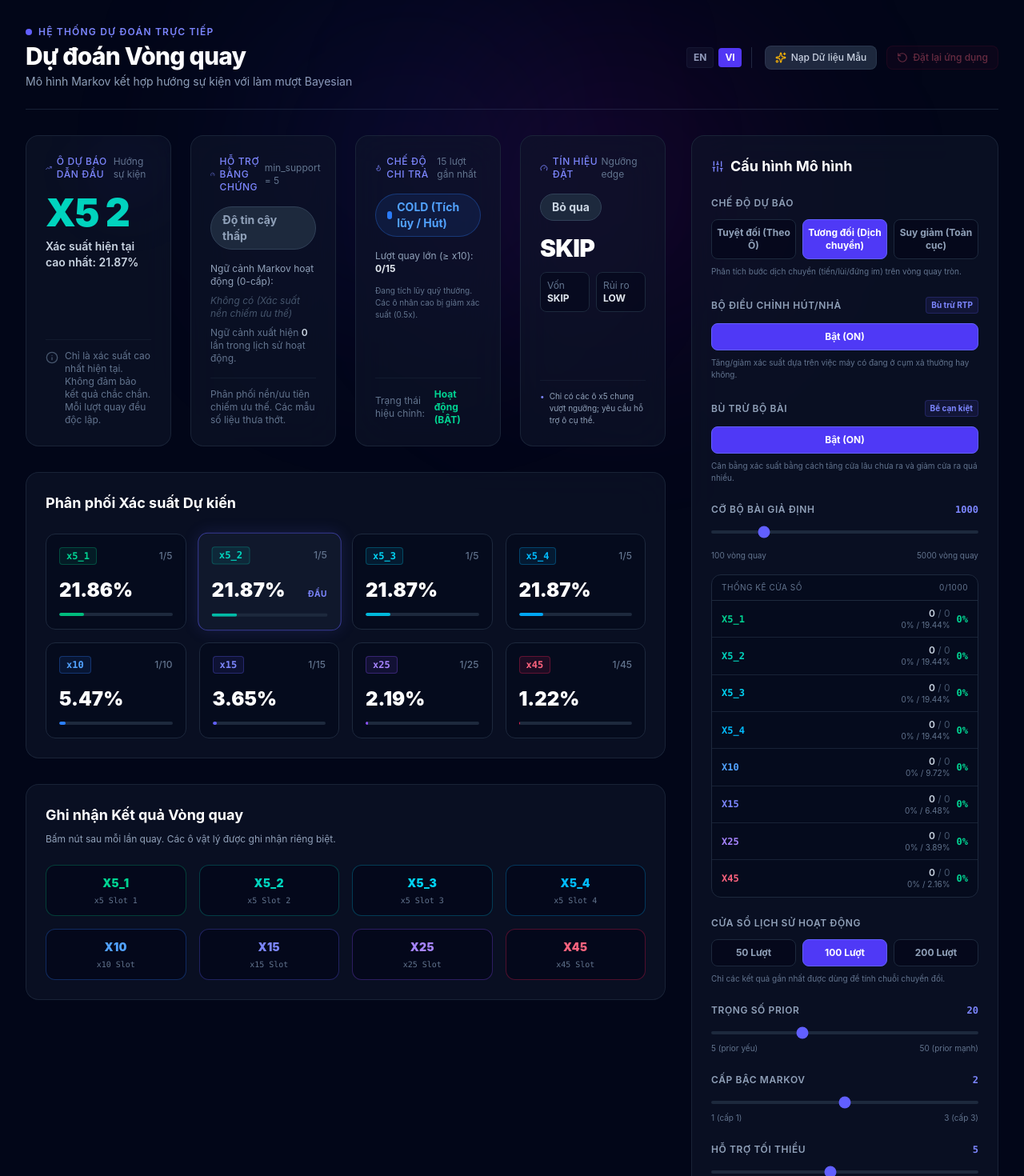
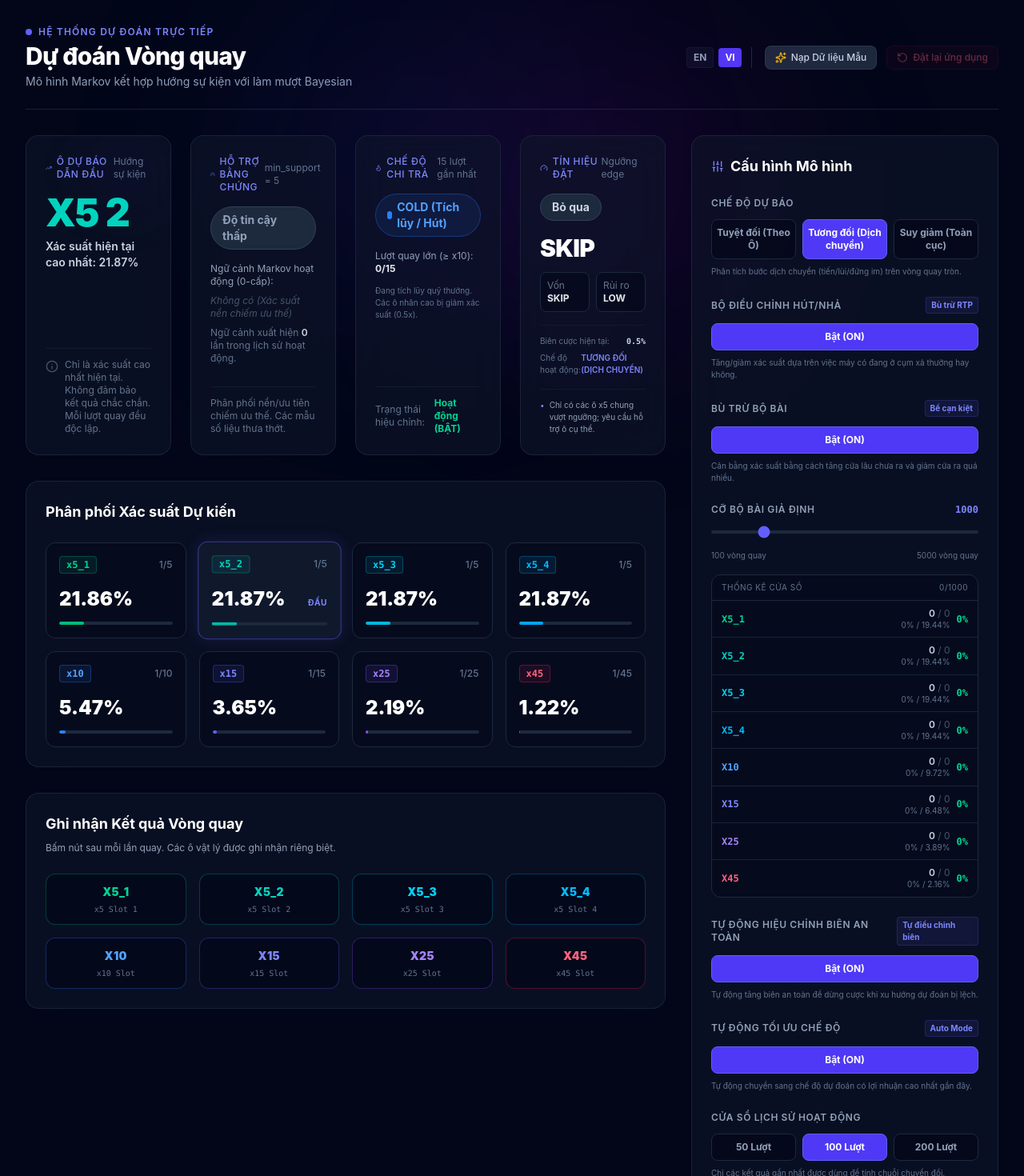
Before and after one commit to patdev495/hiya-app, a React (Vite) app: page / in a window 1280 px wide. Shown: the top 1470 px of the page at 80% size. Built offline with nearby package versions, Linux system fonts and the light colour scheme.

Commit message:
feat: implement adaptive safety margin and auto mode switching

```diff
--- a/src/App.tsx
+++ b/src/App.tsx
@@ -44,6 +44,8 @@ const DEFAULT_CONFIG: Config = {
   decayFactor: 0.95,
   useDeckAdjuster: true,
   deckSize: 1000,
+  useAdaptiveSafety: true,
+  useAutoModeSwitch: true,
 };
 
 // Color mapping for outcomes to make the UI look rich and easy to scan
@@ -155,6 +157,12 @@ export default function App() {
         }
         if (parsed.deckSize === undefined) {
           parsed.deckSize = 1000;
+        }
+        if (parsed.useAdaptiveSafety === undefined) {
+          parsed.useAdaptiveSafety = true;
+        }
+        if (parsed.useAutoModeSwitch === undefined) {
+          parsed.useAutoModeSwitch = true;
         }
         setConfig(parsed);
       }
@@ -511,10 +519,15 @@ export default function App() {
                     <span className="text-xs text-slate-500">{t('edgeGate')}</span>
                   </div>
 
-                  <div className="mt-4 flex items-center gap-2">
+                  <div className="mt-4 flex flex-wrap items-center gap-2">
                     <span className={`inline-flex items-center px-3.5 py-1.5 rounded-full text-sm font-bold border ${getSignalTone(bettingSignal.action)}`}>
                       {t(`signalAction_${bettingSignal.action}` as Exclude<keyof typeof translations['en'], 'displacementLabels'>)}
                     </span>
+                    {bettingSignal.isDriftDetected && (
+                      <span className="inline-flex items-center px-2 py-1 rounded-full text-[10px] font-bold bg-rose-500/10 text-rose-400 border border-rose-500/30 animate-pulse">
+                        ⚠️ {t('driftDetected')}
+                      </span>
+                    )}
                   </div>
 
                   <h2 className="text-3xl font-black text-white mt-4 tracking-tight">
@@ -528,6 +541,22 @@ export default function App() {
                     <div className="rounded-lg border border-slate-800 bg-slate-950/50 p-2">
                       <div className="text-slate-500">{t('riskLevel')}</div>
                       <div className="font-bold text-slate-200 uppercase">{bettingSignal.risk}</div>
+                    </div>
+                  </div>
+
+                  <div className="mt-4 space-y-1.5 border-t border-slate-800/40 pt-3 text-[10px] text-slate-500">
+                    <div className="flex justify-between">
+                      <span>{t('activeSafetyMarginLabel')}:</span>
+                      <span className="font-mono font-semibold text-slate-300">
+                        {bettingSignal.adaptiveSafetyMargin}%
+                        {bettingSignal.isDriftDetected && <span className="text-rose-400 ml-1">({t('adaptiveSafetyStatus')})</span>}
+                      </span>
+                    </div>
+                    <div className="flex justify-between">
+                      <span>{t('activeModeLabel')}:</span>
+                      <span className="font-semibold text-indigo-400 uppercase">
+                        {t(`mode${bettingSignal.activeMode ? bettingSignal.activeMode.charAt(0).toUpperCase() + bettingSignal.activeMode.slice(1) : 'Relative'}` as any)}
+                      </span>
                     </div>
                   </div>
                 </div>
@@ -794,6 +823,48 @@ export default function App() {
                   </div>
                 )}
 
+                {/* Adaptive Safety Margin Toggle */}
+                <div>
+                  <div className="flex items-center justify-between mb-3">
+                    <label className="text-xs font-semibold text-slate-400 uppercase tracking-wider block">
+                      {t('useAdaptiveSafety')}
+                    </label>
+                    <span className="text-[10px] text-indigo-400 font-bold bg-indigo-500/10 px-1.5 py-0.5 rounded border border-indigo-500/20">
+                      {t('adaptiveSafetyStatus')}
+                    </span>
+                  </div>
+                  <button
+                    onClick={() => updateConfigState({ ...config, useAdaptiveSafety: !config.useAdaptiveSafety })}
+                    className={`w-full py-2 text-xs font-bold rounded-lg border transition-all cursor-pointer ${config.useAdaptiveSafety ? 'bg-indigo-600 border-indigo-500 text-white font-black' : 'bg-slate-950/60 border-slate-800 hover:border-slate-700 text-slate-400'}`}
+                  >
+                    {config.useAdaptiveSafety ? t('enabledOn') : t('disabledOff')}
+                  </button>
+                  <p className="text-[10px] text-slate-500 mt-2">
+                    {t('adaptiveSafetyDesc')}
+                  </p>
+                </div>
+
+                {/* Auto Mode Switching Toggle */}
+                <div>
+                  <div className="flex items-center justify-between mb-3">
+                    <label className="text-xs font-semibold text-slate-400 uppercase tracking-wider block">
+                      {t('useAutoModeSwitch')}
+                    </label>
+                    <span className="text-[10px] text-indigo-400 font-bold bg-indigo-500/10 px-1.5 py-0.5 rounded border border-indigo-500/20">
+                      Auto Mode
+                    </span>
+                  </div>
+                  <button
+                    onClick={() => updateConfigState({ ...config, useAutoModeSwitch: !config.useAutoModeSwitch })}
+                    className={`w-full py-2 text-xs font-bold rounded-lg border transition-all cursor-pointer ${config.useAutoModeSwitch ? 'bg-indigo-600 border-indigo-500 text-white font-black' : 'bg-slate-950/60 border-slate-800 hover:border-slate-700 text-slate-400'}`}
+                  >
+                    {config.useAutoModeSwitch ? t('enabledOn') : t('disabledOff')}
+                  </button>
+                  <p className="text-[10px] text-slate-500 mt-2">
+                    {t('autoModeSwitchDesc')}
+                  </p>
+                </div>
+
                 {/* Active History Window Presets */}
                 <div>
                   <label className="text-xs font-semibold text-slate-400 uppercase tracking-wider block mb-3">
--- a/src/bettingSignalEngine.ts
+++ b/src/bettingSignalEngine.ts
@@ -94,12 +94,13 @@ const downgradeForConflict = (
   return { action: 'probe', stakeLevel: 'probe' };
 };
 
-export const calculateBettingSignal = (
+const calculateBettingSignalInternal = (
   _history: Outcome[],
   prediction: PredictionResult,
-  _config: Config
+  _config: Config,
+  safetyMargin = DEFAULT_SAFETY_MARGIN
 ): BettingSignal => {
-  const candidates = getPlayableCandidates(prediction);
+  const candidates = getPlayableCandidates(prediction, safetyMargin);
   const exactX5Candidate = candidates.find((candidate) =>
     hasStrongExactX5Evidence(candidate, prediction, _config)
   );
@@ -151,6 +152,98 @@ export const calculateBettingSignal = (
       `${topCandidate.outcome} clears break-even plus safety margin.`,
       ...agreement.reasons,
     ],
+  };
+};
+
+const evaluateRecentPerformance = (
+  history: Outcome[],
+  config: Config
+): { netReturn: number; isDriftDetected: boolean } => {
+  const windowSize = 15;
+  const startIdx = Math.max(0, history.length - windowSize);
+  let activeBets = 0;
+  let netReturn = 0;
+  let wins = 0;
+
+  for (let i = startIdx; i < history.length; i++) {
+    const prefix = history.slice(0, i);
+    const actual = history[i];
+    const pred = calculatePrediction(prefix, config);
+    const signal = calculateBettingSignalInternal(prefix, pred, config);
+
+    if (signal.action !== 'skip' && signal.target) {
+      activeBets++;
+      const isHit = targetMatchesOutcome(signal.target, actual);
+      if (isHit) {
+        wins++;
+        let multiplier = 5;
+        if (actual === 'x10') multiplier = 10;
+        else if (actual === 'x15') multiplier = 15;
+        else if (actual === 'x25') multiplier = 25;
+        else if (actual === 'x45') multiplier = 45;
+        netReturn += (multiplier - 1);
+      } else {
+        netReturn -= 1;
+      }
+    }
+  }
+
+  const isDriftDetected = activeBets >= 3 && (netReturn <= -2 || wins / activeBets < 0.15);
+  return { netReturn, isDriftDetected };
+};
+
+export const calculateBettingSignal = (
+  history: Outcome[],
+  prediction: PredictionResult,
+  config: Config
+): BettingSignal => {
+  let activeMode = config.predictionMode;
+  let activePrediction = prediction;
+  let activeConfig = config;
+
+  // 1. Auto Mode Switching
+  if (config.useAutoModeSwitch && history.length >= 30) {
+    const modes: ('absolute' | 'relative' | 'decay')[] = ['absolute', 'relative', 'decay'];
+    let bestMode = config.predictionMode;
+    let bestReturn = -Infinity;
+
+    for (const mode of modes) {
+      const modeConfig = { ...config, predictionMode: mode, useAutoModeSwitch: false, useAdaptiveSafety: false };
+      const backtest = calculateBacktest(history.slice(-30), modeConfig);
+      if (backtest.estimatedReturn > bestReturn) {
+        bestReturn = backtest.estimatedReturn;
+        bestMode = mode;
+      }
+    }
+
+    activeMode = bestMode;
+    if (activeMode !== config.predictionMode) {
+      activeConfig = { ...config, predictionMode: activeMode };
+      activePrediction = calculatePrediction(history, activeConfig);
+    }
+  }
+
+  // 2. Drift Detection
+  let isDriftDetected = false;
+  let activeSafetyMargin = DEFAULT_SAFETY_MARGIN;
+
+  if (config.useAdaptiveSafety && history.length >= 15) {
+    const evalConfig = { ...activeConfig, useAdaptiveSafety: false, useAutoModeSwitch: false };
+    const perf = evaluateRecentPerformance(history, evalConfig);
+    isDriftDetected = perf.isDriftDetected;
+    if (isDriftDetected) {
+      activeSafetyMargin = 2.0; // scale up safety margin to 2%
+    }
+  }
+
+  // 3. Compute final signal
+  const signal = calculateBettingSignalInternal(history, activePrediction, activeConfig, activeSafetyMargin);
+
+  return {
+    ...signal,
+    adaptiveSafetyMargin: activeSafetyMargin,
+    isDriftDetected,
+    activeMode,
   };
 };
 
--- a/src/locales.ts
+++ b/src/locales.ts
@@ -59,6 +59,15 @@ export const translations = {
     deckSizeLabel: 'Assumed Deck Size',
     deckSpins: 'spins',
     deckAdjusterDesc: 'Balances probabilities by boosting dry slots and dampening exhausted ones.',
+    useAdaptiveSafety: 'Adaptive Safety Margin',
+    adaptiveSafetyDesc: 'Automatically increases safety margin to filter out bets when predictions are drifting.',
+    useAutoModeSwitch: 'Auto Mode Switching',
+    autoModeSwitchDesc: 'Dynamically switches to the best performing prediction mode based on recent history.',
+    driftDetected: 'Drift Detected! (Cầu gãy)',
+    stableTrend: 'Stable Trend',
+    activeSafetyMarginLabel: 'Active Safety Margin',
+    activeModeLabel: 'Active Mode',
+    adaptiveSafetyStatus: 'Safety Adjuster',
     deckWindowStats: 'Window counts',
     activeHistoryWindow: 'Active History Window',
     presetSpins: 'Spins',
@@ -169,6 +178,15 @@ export const translations = {
     deckSizeLabel: 'Cỡ bộ bài giả định',
     deckSpins: 'vòng quay',
     deckAdjusterDesc: 'Cân bằng xác suất bằng cách tăng cửa lâu chưa ra và giảm cửa ra quá nhiều.',
+    useAdaptiveSafety: 'Tự động hiệu chỉnh biên an toàn',
+    adaptiveSafetyDesc: 'Tự động tăng biên an toàn để dừng cược khi xu hướng dự đoán bị lệch.',
+    useAutoModeSwitch: 'Tự động tối ưu chế độ',
+    autoModeSwitchDesc: 'Tự động chuyển sang chế độ dự đoán có lợi nhuận cao nhất gần đây.',
+    driftDetected: 'Phát hiện cầu lệch! (Cầu gãy)',
+    stableTrend: 'Xu hướng ổn định',
+    activeSafetyMarginLabel: 'Biên cược hiện tại',
+    activeModeLabel: 'Chế độ hoạt động',
+    adaptiveSafetyStatus: 'Tự điều chỉnh biên',
     deckWindowStats: 'Thống kê cửa sổ',
     activeHistoryWindow: 'Cửa sổ lịch sử hoạt động',
     presetSpins: 'Lượt',
--- a/src/types.ts
+++ b/src/types.ts
@@ -12,6 +12,8 @@ export interface Config {
   decayFactor: number;
   useDeckAdjuster: boolean;
   deckSize: number;
+  useAdaptiveSafety?: boolean;
+  useAutoModeSwitch?: boolean;
 }
 
 export interface PredictionResult {
@@ -58,6 +60,9 @@ export interface BettingSignal {
   candidates: BettingCandidate[];
   agreementScore: number;
   reasons: string[];
+  adaptiveSafetyMargin?: number;
+  isDriftDetected?: boolean;
+  activeMode?: PredictionMode;
 }
 
 export interface BacktestSummary {
```
Also changed, not shown: 1 other file (tests, documents, lock files or other folders).
